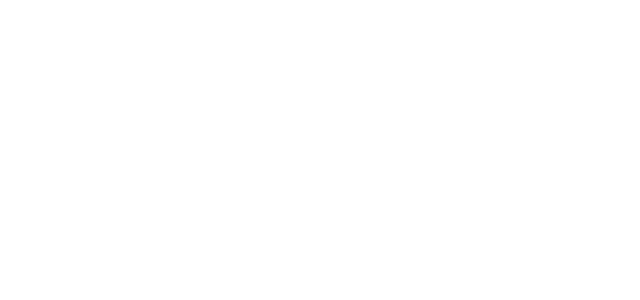
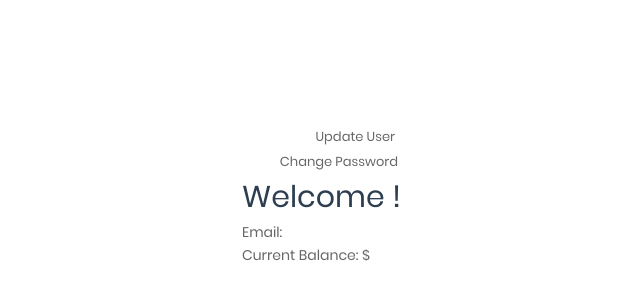
Before and after one commit to giomaldonado02/cptr335-fe-spr24, a Vue app in the folder stocks/: page /welcome in a window 1280 px wide. Before the commit this address had no page. Shown: the part 204-504 px from the top of the page, without its empty margins (239-879 px from the left). Built offline with nearby package versions, Linux system fonts and the light colour scheme; no server answers.

Commit message:
Yes it was Co-authored-by: Denton Underwood <deunderw@users.noreply.github.com>

```diff
--- a/stocks/src/router/index.js
+++ b/stocks/src/router/index.js
@@ -3,7 +3,7 @@
 import LoginView from '../views/LoginView.vue'
 import UpdateUser from '../views/UpdateUser.vue'
 import LoggedIn from '../views/LoggedInView.vue'
-import ForgottenPasswordView from '@/views/ForgottenPasswordView.vue'
+import Welcome from '../views/Welcome.vue'
 
 const router = createRouter({
   history: createWebHistory(import.meta.env.BASE_URL),
@@ -29,10 +29,10 @@
       component: LoginView
     },
     {
-      path: '/forgotten',
-      name: 'forgotten',
-      component: ForgottenPasswordView
-    }
+      path: '/welcome',
+      name: 'welcome',
+      component: Welcome
+    },
 
   ]
 })
--- /dev/null
+++ b/stocks/src/views/Welcome.vue
@@ -0,0 +1,175 @@
+<!-- <script setup>
+defineProps({
+  msg: {
+    type: String,
+    required: true
+  }
+})
+</script> -->
+
+<script>
+export default {
+  data() {
+    return {
+      user: {
+        firstName: '',
+        lastName: '',
+        email: '',
+        balance: ''
+      }
+    }
+  },
+  methods: {
+    async loadData() {
+      try {
+        const requestOptions = {
+          method: 'GET',
+          headers: {
+            'Content-Type': 'application/json'
+          }
+        }
+        const response = await fetch(`/be/getUserData`, requestOptions)
+        const userData = await response.json()
+        this.firstName = userData.firstName
+        this.lastName = userData.lastName
+        this.email = userData.email
+        this.balance = userData.balance
+        console.log('<<<< Stuff =', firstName)
+      } catch (error) {
+        console.error('Error loading user data:', error)
+      }
+    }
+  },
+  created() {
+    this.loadData()
+  }
+}
+</script>
+
+<template>
+  <div>
+    <div class="user-update-link">
+      <router-link to="/update">
+        <a class="txt2">
+          Update User
+          <i class="fa fa-long-arrow-right m-l-5" aria-hidden="true"></i>
+        </a>
+      </router-link>
+    </div>
+    <div class="change-password">
+      <a class="txt2" href="#"> Change Password </a>
+    </div>
+    <div class="user-info">
+      <h1>Welcome {{ firstName }} {{ lastName }}!</h1>
+      <p>Email: {{ email }}</p>
+      <p>Current Balance: ${{ balance }}</p>
+    </div>
+  </div>
+</template>
+
+<style>
+/*//////////////////////////////////////////////////////////////////
+[ FONT ]*/
+
+@font-face {
+  font-family: Poppins-Regular;
+  src: url('../assets/Login/fonts/poppins/Poppins-Regular.ttf');
+}
+
+@font-face {
+  font-family: Poppins-Bold;
+  src: url('../assets/Login/fonts/poppins/Poppins-Bold.ttf');
+}
+
+@font-face {
+  font-family: Poppins-Medium;
+  src: url('../assets/Login/fonts/poppins/Poppins-Medium.ttf');
+}
+
+@font-face {
+  font-family: Montserrat-Bold;
+  src: url('../assets/Login/fonts/montserrat/Montserrat-Bold.ttf');
+}
+
+/*//////////////////////////////////////////////////////////////////
+[ RESTYLE TAG ]*/
+
+* {
+  margin: 0px;
+  padding: 0px;
+  box-sizing: border-box;
+}
+
+body,
+html {
+  height: 100%;
+  font-family: Poppins-Regular, sans-serif;
+}
+
+/*---------------------------------------------*/
+a {
+  font-family: Poppins-Regular;
+  font-size: 14px;
+  line-height: 1.7;
+  color: #666666;
+  margin: 0px;
+  transition: all 0.4s;
+  -webkit-transition: all 0.4s;
+  -o-transition: all 0.4s;
+  -moz-transition: all 0.4s;
+}
+
+a:focus {
+  outline: none !important;
+}
+
+a:hover {
+  text-decoration: none;
+  color: #57b846;
+}
+
+/*---------------------------------------------*/
+h1,
+h2,
+h3,
+h4,
+h5,
+h6 {
+  margin: 0px;
+}
+
+p {
+  font-family: Poppins-Regular;
+  font-size: 14px;
+  line-height: 1.7;
+  color: #666666;
+  margin: 0px;
+}
+
+ul,
+li {
+  margin: 0px;
+  list-style-type: none;
+}
+
+/*//////////////////////////////////////////////////////////////////
+[ Utility ]*/
+
+.txt2 {
+  font-family: Poppins-Regular;
+  font-size: 13px;
+  line-height: 1.5;
+  color: #666666;
+}
+
+.user-update-link {
+  text-align: right;
+}
+
+.change-password {
+  text-align: right;
+}
+
+@media (min-width: 992px) {
+}
+</style>
```
